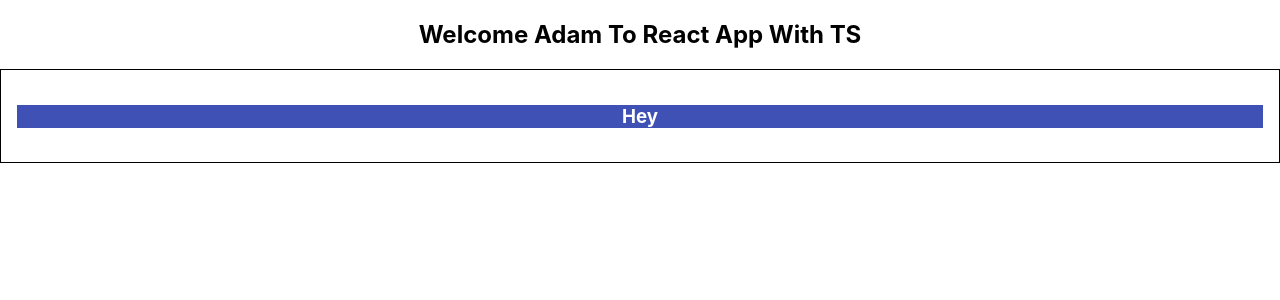
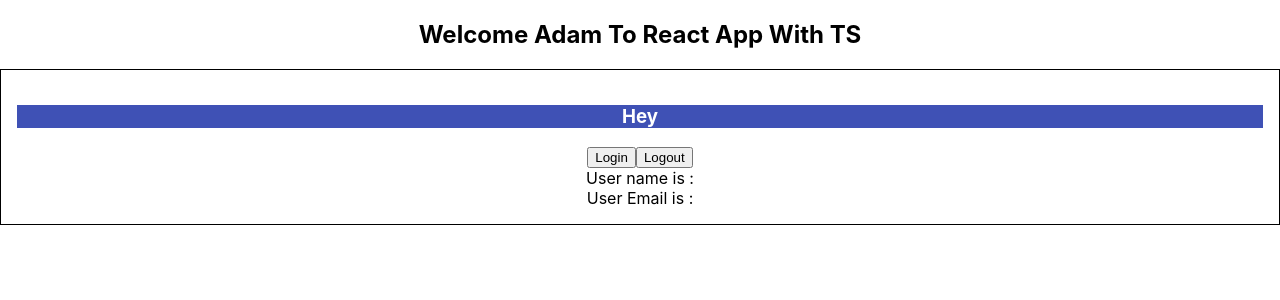
Before and after one commit to MohamedEssaadani/react-ts, a React (Create React App) app: page / in a window 1280 px wide. Shown: the top 300 px of the page. Built offline with nearby package versions, Linux system fonts and the light colour scheme.

Commit message:
auth user context

```diff
--- a/src/App.tsx
+++ b/src/App.tsx
@@ -2,6 +2,10 @@ import "./App.css";
 import Container from "./components/Container";
 import Box from "./components/context/Box";
 import ThemeContextProvider from "./components/context/ThemeContext";
+import User from "./components/context/User";
+import AuthUserContextProvider, {
+  AuthUserContext,
+} from "./components/context/UserContext";
 import Header from "./components/Header";
 import HeaderContainer from "./components/HeaderContainer";
 
@@ -25,6 +29,10 @@ function App() {
         <ThemeContextProvider>
           <Box />
         </ThemeContextProvider>
+
+        <AuthUserContextProvider>
+          <User />
+        </AuthUserContextProvider>
       </Container>
     </div>
   );
--- /dev/null
+++ b/src/components/context/User.tsx
@@ -0,0 +1,32 @@
+import { useContext } from "react";
+import { AuthUserContext } from "./UserContext";
+
+const User = () => {
+  const authUserContext = useContext(AuthUserContext);
+
+  const handleLogin = () => {
+    if (authUserContext) {
+      authUserContext.setUser({
+        name: "Mohamed",
+        email: "med@gmail.com",
+      });
+    }
+  };
+
+  const handleLogout = () => {
+    if (authUserContext) {
+      authUserContext.setUser(null);
+    }
+  };
+
+  return (
+    <div>
+      <button onClick={handleLogin}>Login</button>
+      <button onClick={handleLogout}>Logout</button>
+      <div>User name is : {authUserContext?.user?.name}</div>
+      <div>User Email is : {authUserContext?.user?.email}</div>
+    </div>
+  );
+};
+
+export default User;
--- /dev/null
+++ b/src/components/context/UserContext.tsx
@@ -0,0 +1,33 @@
+import { createContext, ReactNode, useState } from "react";
+
+export type AuthUser = {
+  name: string;
+  email: string;
+};
+
+type AuthUserContextProviderProps = {
+  children: ReactNode;
+};
+
+type AuthUserContextType = {
+  user: AuthUser | null;
+  setUser: React.Dispatch<React.SetStateAction<AuthUser | null>>;
+};
+
+// create context
+export const AuthUserContext = createContext<AuthUserContextType | null>(null);
+
+// provide context
+const AuthUserContextProvider = ({
+  children,
+}: AuthUserContextProviderProps) => {
+  const [user, setUser] = useState<AuthUser | null>(null);
+
+  return (
+    <AuthUserContext.Provider value={{ user, setUser }}>
+      {children}
+    </AuthUserContext.Provider>
+  );
+};
+
+export default AuthUserContextProvider;
```
